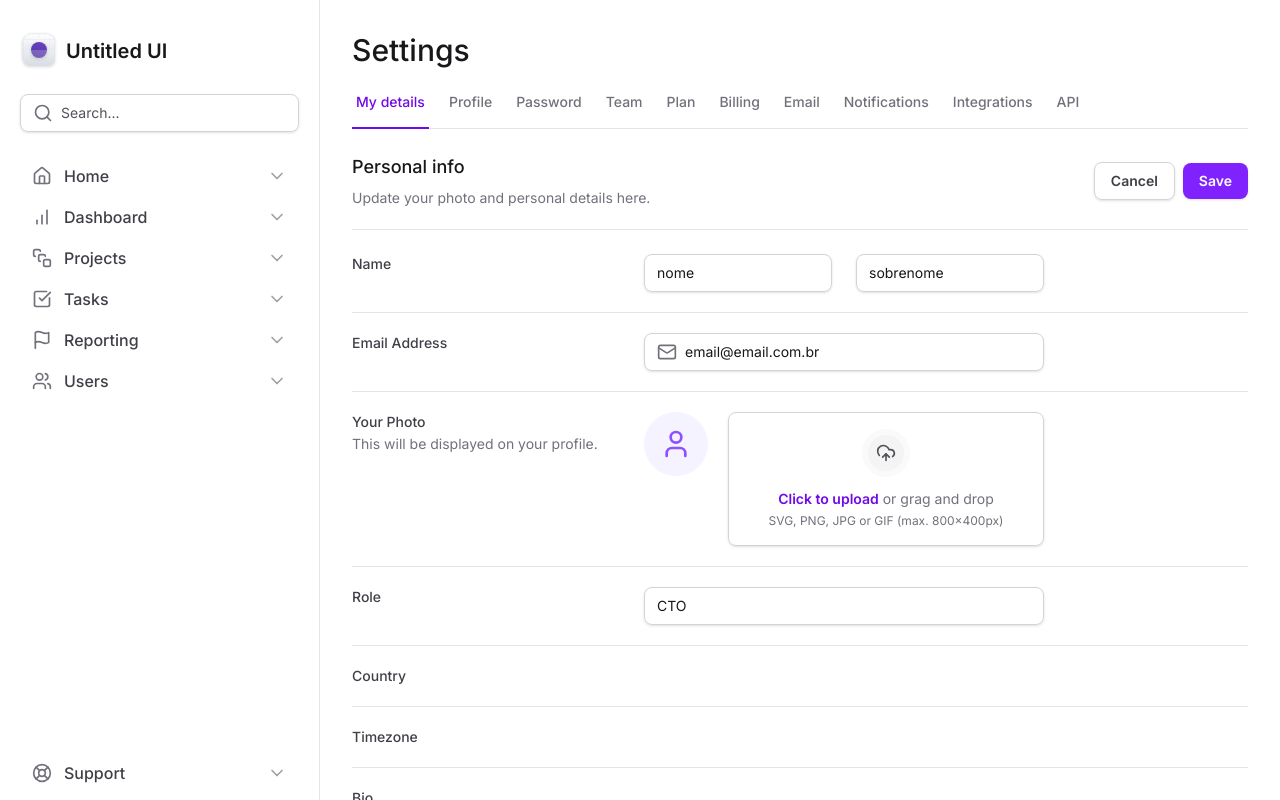
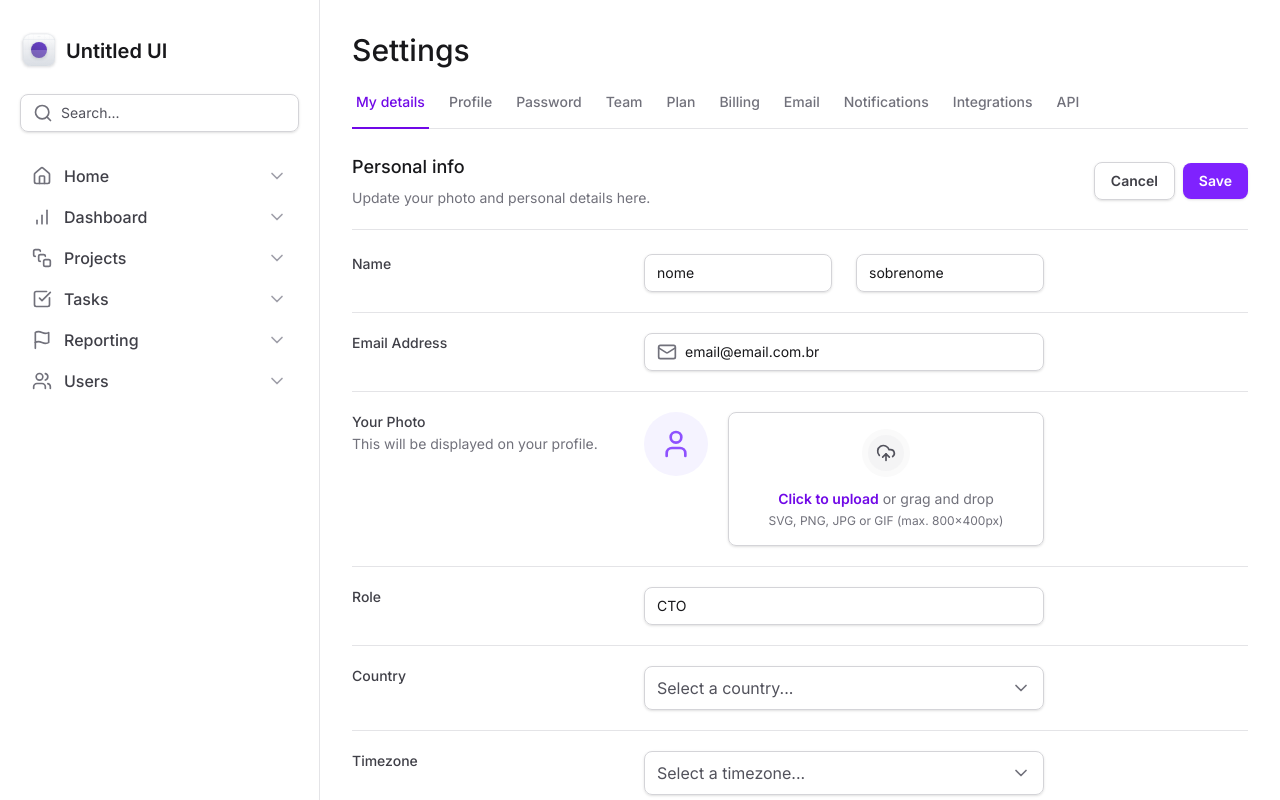
Before and after one commit to marlondenisck/masterizando-tailwind-nextjs, a Next.js app: page / in a window 1280 px wide. Shown: the top 800 px of the page. Built offline with nearby package versions, Linux system fonts and the light colour scheme.

Commit message:
Componentizando o Select

```diff
--- a/package.json
+++ b/package.json
@@ -9,6 +9,7 @@
     "lint": "next lint"
   },
   "dependencies": {
+    "@radix-ui/react-select": "^2.2.2",
     "@radix-ui/react-tabs": "^1.1.4",
     "lucide-react": "^0.487.0",
     "motion": "^12.7.4",
--- a/src/app/page.tsx
+++ b/src/app/page.tsx
@@ -2,8 +2,23 @@
 import { Input } from '@/components/Input'
 import { Mail } from 'lucide-react'
 import { FileInput } from '@/components/Form/FileInput'
+import { Select } from '@/components/Form/Select'
+import { SelectItem } from '@/components/Form/Select/SelectItem'
+export default function Home() {
+  const countries = [
+    { value: 'br', label: 'Brazil' },
+    { value: 'us', label: 'United States' },
+    { value: 'fr', label: 'France' },
+    { value: 'de', label: 'Germany' },
+    { value: 'es', label: 'Spain' },
+    { value: 'it', label: 'Italy' },
+    { value: 'jp', label: 'Japan' },
+  ]
 
-export default function Home() {
+  const timezones = [
+    { value: 'utc-3', label: 'America/Brasilia' },
+    { value: 'utc-4', label: 'America/Cuiabá' },
+  ]
   return (
     <>
       <h1 className='text-3xl font-medium text-zinc-900'>Settings</h1>
@@ -115,6 +130,15 @@
             >
               Country
             </label>
+            <Select placeholder='Select a country...'>
+              {countries.map((country) => (
+                <SelectItem
+                  key={country.value}
+                  value={country.value}
+                  text={country.label}
+                />
+              ))}
+            </Select>
           </div>
 
           {/* TIMEZONE */}
@@ -125,6 +149,15 @@
             >
               Timezone
             </label>
+            <Select placeholder='Select a timezone...'>
+              {timezones.map((timezone) => (
+                <SelectItem
+                  key={timezone.value}
+                  value={timezone.value}
+                  text={timezone.label}
+                />
+              ))}
+            </Select>
           </div>
 
           {/* BIO */}
--- /dev/null
+++ b/src/components/Form/Select/SelectItem.tsx
@@ -0,0 +1,21 @@
+import * as Select from '@radix-ui/react-select'
+import { Check } from 'lucide-react'
+
+export type SelectItemProps = Select.SelectItemProps & {
+  text: string
+}
+
+export function SelectItem({ text, ...props }: SelectItemProps) {
+  return (
+    <Select.Item
+      {...props}
+      className='flex w-100 items-center justify-between gap-2 px-3 py-2.5 outline-none data-[highlighted]:bg-zinc-50'
+    >
+      <Select.ItemText className='text-black'>{text}</Select.ItemText>
+
+      <Select.ItemIndicator>
+        <Check className='h-4 w-4 text-violet-500' />
+      </Select.ItemIndicator>
+    </Select.Item>
+  )
+}
--- /dev/null
+++ b/src/components/Form/Select/index.tsx
@@ -0,0 +1,35 @@
+'use client'
+
+import * as SelectPrimitive from '@radix-ui/react-select'
+import { ChevronDown } from 'lucide-react'
+
+export interface SelectProps {
+  children: React.ReactNode
+  placeholder: string
+}
+
+export function Select({ children, placeholder }: SelectProps) {
+  return (
+    <SelectPrimitive.Root>
+      <SelectPrimitive.Trigger className='flex h-11 w-full items-center justify-between gap-2 rounded-lg border border-zinc-300 px-3 py-2 shadow-sm data-[placeholder]:text-zinc-600'>
+        <SelectPrimitive.Value
+          placeholder={placeholder}
+          className='text-black'
+        />
+        <SelectPrimitive.Icon>
+          <ChevronDown className='h-5 w-5 text-zinc-500' />
+        </SelectPrimitive.Icon>
+      </SelectPrimitive.Trigger>
+
+      <SelectPrimitive.Portal>
+        <SelectPrimitive.Content
+          position='popper'
+          sideOffset={8}
+          className='z-10 w-[--radix-select-trigger-width] overflow-hidden rounded-lg border border-zinc-200 bg-white'
+        >
+          <SelectPrimitive.Viewport>{children}</SelectPrimitive.Viewport>
+        </SelectPrimitive.Content>
+      </SelectPrimitive.Portal>
+    </SelectPrimitive.Root>
+  )
+}
```
Also changed, not shown: 1 other file (tests, documents, lock files or other folders).
